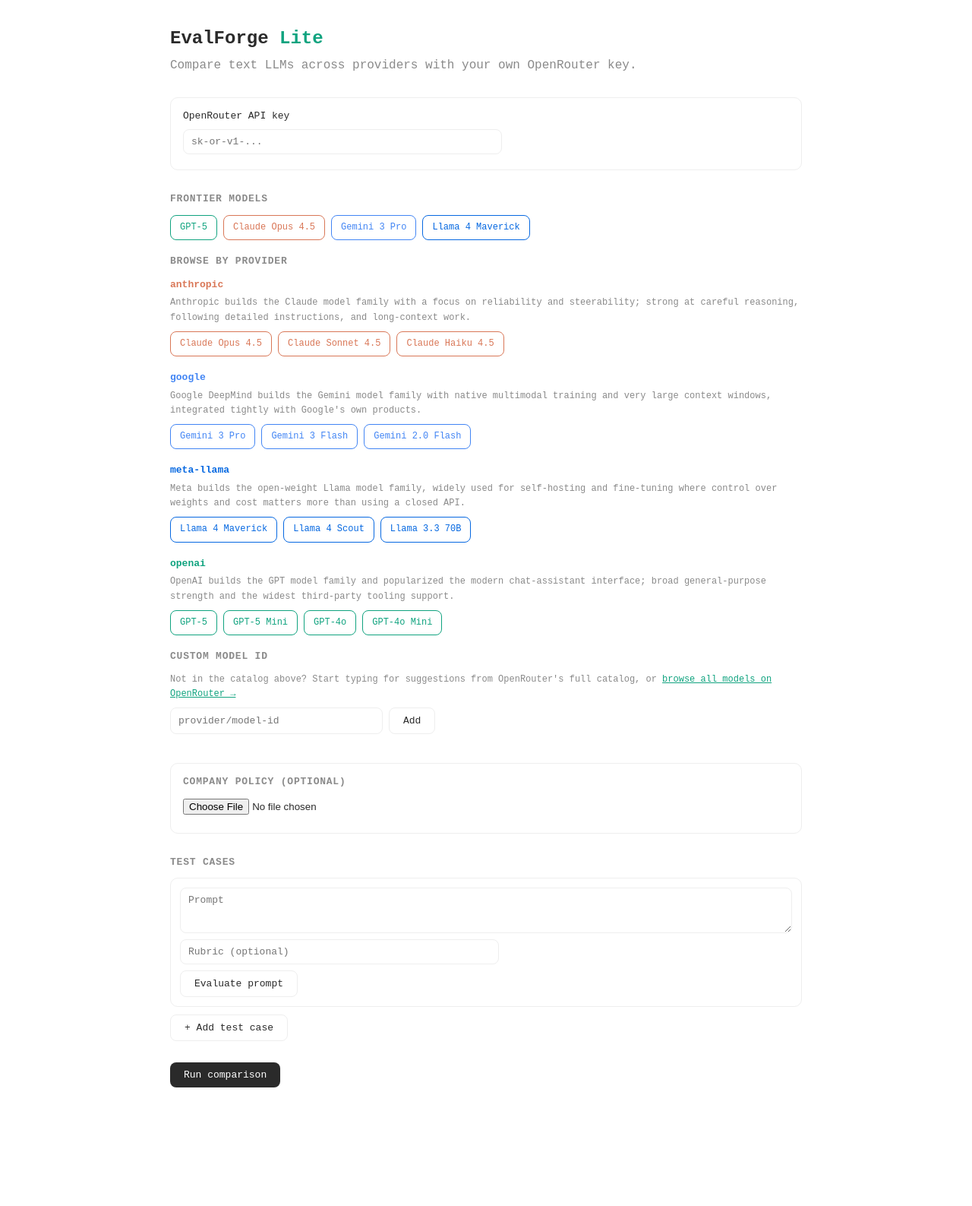
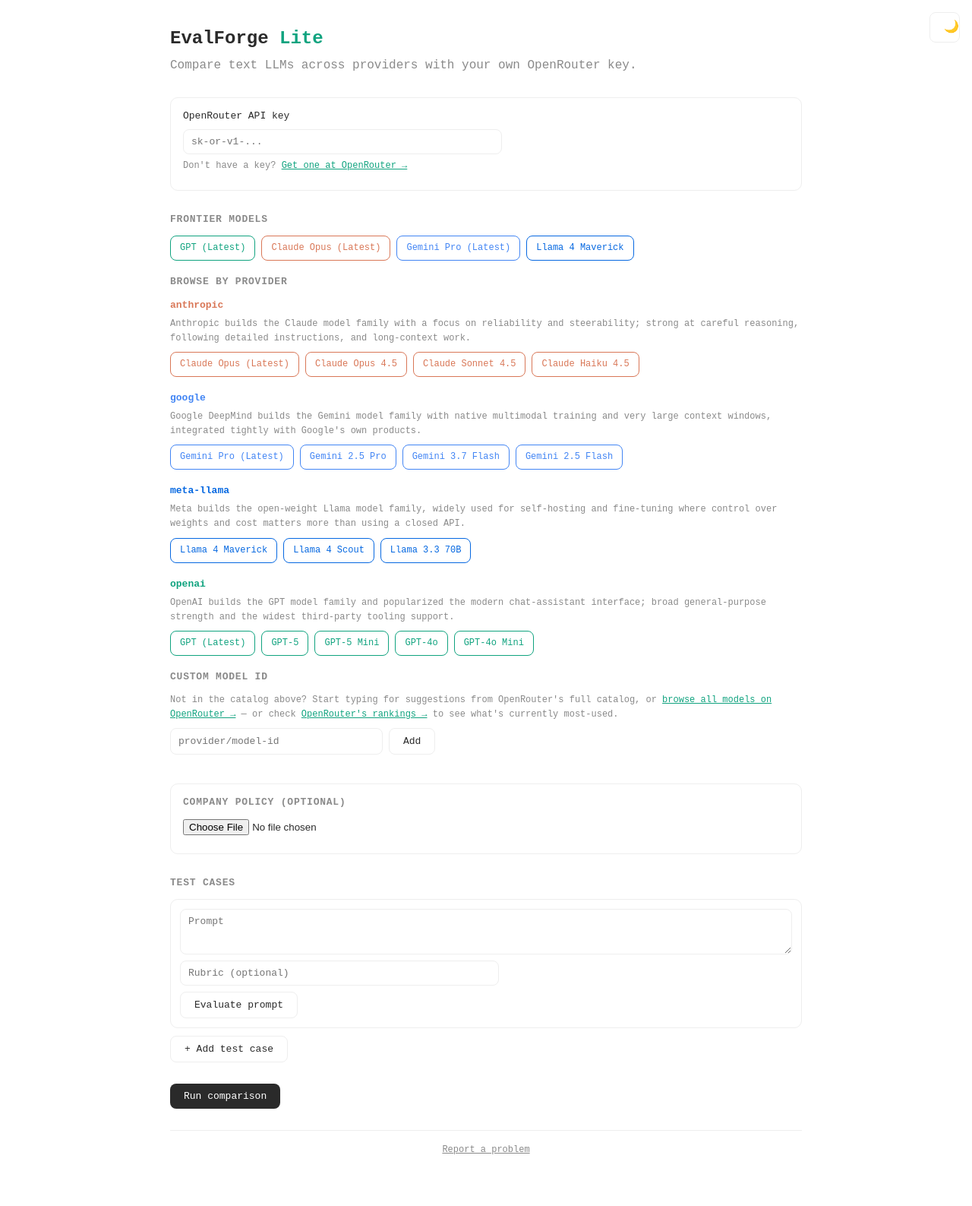
Before and after one commit to thejaredchapman/evalforge-lite, a Flask app: page / in a window 1280 px wide. Shown: the whole page at 76% size. Before the commit the page ends 1431 px from the top, so only its background shows below. Run offline with Flask 3, Linux system fonts and the light colour scheme; data that the repository does not hold is empty.

Commit message:
feat: light/dark mode, fresh frontier picks, new links, fix +N more bug
Dark mode: follows prefers-color-scheme by default, explicit override via
a header toggle button (persisted in localStorage, applied pre-paint via
a small inline script to avoid a flash of the wrong theme). Introduces
--surface/--overlay/--best-model-bg tokens and refactors model-badge
selection state from inline hex colors to a CSS custom property + class
toggle, so selection styling stays theme-correct automatically. The
category chart's Chart.js text/grid colors are computed per-theme and
redrawn on toggle.

Frontier models refreshed against OpenRouter's real live catalog (all 3
of Google's previously-curated models had been silently deprecated).
Frontier picks now use OpenRouter's own self-updating "~provider/model-
latest" alias ids where available (openai, anthropic, google — confirmed
via their own "always redirects to the latest model in that family"
descriptions), so this stops needing manual "what's newest" updates
going forward. No such alias exists for Meta; its pick was independently
verified still current.

Fixes a real bug in the "+N more" provider expansion: clicking to
collapse never actually hid anything, because .model-grid's own
`display: flex` (author stylesheet) silently overrode the browser's
default `[hidden]{display:none}` (user-agent stylesheet) regardless of
selector specificity — confirmed by realizing an earlier screenshot
already showed the "collapsed" state fully expanded. Fixed with a global
`[hidden]{display:none!important}` rule. While fixing it, also capped the
expansion at the 10 most recently-created live models per provider
(excluding noisy :batch pricing-tier duplicates) instead of dumping the
entire live catalog (56 models for OpenAI) into view at once.

Adds: a link to OpenRouter's rankings page, a link to get an OpenRouter
API key next to the key input, and a "Report a problem" footer link.

Verified live throughout: real screenshots in both themes, live-clicked
the expand/collapse toggle to confirm the fix, a real (unmocked) /api/run
call with a tilde-prefixed model id to confirm no pipeline component
chokes on that character, and every curated + frontier model id checked
against the live OpenRouter catalog before being written into
providers.json.

```diff
--- a/catalog.py
+++ b/catalog.py
@@ -37,7 +37,10 @@ def fetch_openrouter_models():
     except requests.RequestException:
         return []
 
-    models = [{"id": m["id"], "name": m.get("name", m["id"])} for m in data.get("data", [])]
+    models = [
+        {"id": m["id"], "name": m.get("name", m["id"]), "created": m.get("created", 0)}
+        for m in data.get("data", [])
+    ]
     _cache["data"] = models
     _cache["fetched_at"] = now
     return models
--- a/static/app.js
+++ b/static/app.js
@@ -8,10 +8,46 @@ const state = {
   runs: [],       // full /api/run responses seen this page load, oldest first
   activeRunId: null,
   categoryChart: null,
+  lastGrades: null, // grades from the currently-displayed run, kept so the chart
+                     // can be redrawn with correct colors if the theme changes
 };
 
 function apiKey() {
   return document.getElementById("api-key").value.trim();
+}
+
+function getStoredTheme() {
+  try {
+    return localStorage.getItem("evalforge-theme");
+  } catch (e) {
+    return null;
+  }
+}
+
+function setStoredTheme(theme) {
+  try {
+    localStorage.setItem("evalforge-theme", theme);
+  } catch (e) {
+    // Storage unavailable (private browsing, blocked) — theme just won't persist.
+  }
+}
+
+function currentTheme() {
+  const explicit = document.documentElement.getAttribute("data-theme");
+  if (explicit) return explicit;
+  return window.matchMedia("(prefers-color-scheme: dark)").matches ? "dark" : "light";
+}
+
+function updateThemeToggleIcon() {
+  document.getElementById("theme-toggle").textContent = currentTheme() === "dark" ? "☀️" : "🌙";
+}
+
+function toggleTheme() {
+  const next = currentTheme() === "dark" ? "light" : "dark";
+  document.documentElement.setAttribute("data-theme", next);
+  setStoredTheme(next);
+  updateThemeToggleIcon();
+  if (state.lastGrades) renderCategoryChart(state.lastGrades);
 }
 
 function letterToClass(letter) {
@@ -70,9 +106,10 @@ function renderProviders(providers) {
     block.appendChild(grid);
 
     const curatedIds = new Set(provider.models.map((m) => m.id));
-    const moreModels = state.allModels.filter(
-      (m) => m.id.startsWith(`${providerId}/`) && !curatedIds.has(m.id)
-    );
+    const moreModels = state.allModels
+      .filter((m) => m.id.startsWith(`${providerId}/`) && !curatedIds.has(m.id) && !m.id.includes(":batch"))
+      .sort((a, b) => (b.created || 0) - (a.created || 0))
+      .slice(0, 10);
     if (moreModels.length > 0) {
       const moreGrid = document.createElement("div");
       moreGrid.className = "model-grid";
@@ -102,22 +139,19 @@ function modelBadge(model, color) {
   const el = document.createElement("div");
   el.className = "model-badge";
   el.textContent = model.name;
-  el.style.borderColor = color;
-  el.style.color = color;
+  el.style.setProperty("--accent", color);
   el.dataset.modelId = model.id;
-  el.addEventListener("click", () => toggleModel(model.id, el, color));
+  el.addEventListener("click", () => toggleModel(model.id, el));
   return el;
 }
 
-async function toggleModel(modelId, el, color) {
+async function toggleModel(modelId, el) {
   if (state.selectedModels.has(modelId)) {
     state.selectedModels.delete(modelId);
-    el.style.background = "#fff";
-    el.style.color = color;
+    el.classList.remove("selected");
   } else {
     state.selectedModels.add(modelId);
-    el.style.background = color;
-    el.style.color = "#fff";
+    el.classList.add("selected");
     const resp = await fetch(`/api/suggest?model_id=${encodeURIComponent(modelId)}`);
     const data = await resp.json();
     if (data.suggestions.length) {
@@ -316,6 +350,8 @@ function renderCategoryChips(categories) {
 }
 
 function renderCategoryChart(grades) {
+  state.lastGrades = grades;
+
   const canvas = document.getElementById("category-chart");
   if (state.categoryChart) {
     state.categoryChart.destroy();
@@ -331,13 +367,25 @@ function renderCategoryChart(grades) {
     backgroundColor: color,
   }));
 
+  const isDark = currentTheme() === "dark";
+  const textColor = isDark ? "#e8e8e8" : "#2a2a2a";
+  const gridColor = isDark ? "#33363c" : "#eeeeee";
+
   state.categoryChart = new Chart(canvas, {
     type: "bar",
     data: { labels: modelIds, datasets },
     options: {
       responsive: true,
-      scales: { y: { beginAtZero: true, max: 100, title: { display: true, text: "Score (0-100)" } } },
-      plugins: { legend: { position: "bottom" } },
+      scales: {
+        y: {
+          beginAtZero: true, max: 100,
+          title: { display: true, text: "Score (0-100)", color: textColor },
+          ticks: { color: textColor },
+          grid: { color: gridColor },
+        },
+        x: { ticks: { color: textColor }, grid: { color: gridColor } },
+      },
+      plugins: { legend: { position: "bottom", labels: { color: textColor } } },
     },
   });
 }
@@ -452,5 +500,17 @@ document.querySelectorAll("#mobile-menu a").forEach((link) => {
   link.addEventListener("click", () => toggleMenu(false));
 });
 
+document.getElementById("theme-toggle").addEventListener("click", toggleTheme);
+updateThemeToggleIcon();
+
+// Keep the icon and chart in sync if the OS theme changes mid-session and the
+// user hasn't made an explicit choice (an explicit choice always wins).
+window.matchMedia("(prefers-color-scheme: dark)").addEventListener("change", () => {
+  if (!document.documentElement.getAttribute("data-theme")) {
+    updateThemeToggleIcon();
+    if (state.lastGrades) renderCategoryChart(state.lastGrades);
+  }
+});
+
 loadCatalogAndModels();
 addTestCase();
--- a/static/style.css
+++ b/static/style.css
@@ -1,8 +1,11 @@
 :root {
   --bg: #ffffff;
+  --surface: #ffffff;
   --fg: #2a2a2a;
   --muted: #8a8a8a;
   --border: #eeeeee;
+  --overlay: rgba(0, 0, 0, 0.3);
+  --best-model-bg: #f0f9f2;
 
   --grade-a: #1e8e3e;
   --grade-b: #f9ab00;
@@ -75,12 +108,29 @@ header .tagline { color: var(--muted); margin: 0; }
 .menu-overlay {
   position: fixed;
   inset: 0;
-  background: rgba(0, 0, 0, 0.3);
+  background: var(--overlay);
   z-index: 25;
+}
+
+.theme-toggle {
+  position: fixed;
+  top: 16px;
+  right: 16px;
+  z-index: 20;
+  width: 40px;
+  height: 40px;
+  border-radius: 8px;
+  background: var(--surface);
+  color: var(--fg);
+  border: 1px solid var(--border);
+  font-size: 16px;
+  line-height: 1;
+  cursor: pointer;
 }
 
 @media (max-width: 640px) {
   .menu-toggle { display: block; }
+  .theme-toggle { right: 64px; }
 }
 
 h2 {
@@ -122,7 +172,7 @@ button {
   font-family: inherit;
   font-size: 13px;
   background: var(--fg);
-  color: #fff;
+  color: var(--bg);
   border: none;
   border-radius: 8px;
   padding: 9px 18px;
@@ -130,19 +180,21 @@ button {
 }
 
 button:hover { opacity: 0.85; }
-button.secondary { background: #fff; color: var(--fg); border: 1px solid var(--border); }
+button.secondary { background: var(--surface); color: var(--fg); border: 1px solid var(--border); }
 
 .model-grid { display: flex; flex-wrap: wrap; gap: 8px; margin-bottom: 18px; }
 
 .model-badge {
-  border: 1px solid var(--border);
+  border: 1px solid var(--accent, var(--border));
   border-radius: 8px;
   padding: 6px 12px;
   font-size: 12px;
   cursor: pointer;
-  background: #fff;
+  background: var(--surface);
+  color: var(--accent, var(--fg));
   transition: background 0.15s, color 0.15s;
 }
+.model-badge.selected { background: var(--accent); color: #fff; }
 
 .provider-block { margin-bottom: 16px; }
 .provider-block h3 { font-size: 13px; margin: 0 0 4px; }
@@ -277,3 +329,12 @@ button.secondary { background: #fff; color: var(--fg); border: 1px solid var(--b
 }
 
 .download-row { display: flex; gap: 10px; margin-top: 16px; }
+
+.page-footer {
+  text-align: center;
+  padding-top: 16px;
+  border-top: 1px solid var(--border);
+  font-size: 12px;
+}
+.page-footer a { color: var(--muted); }
+.page-footer a:hover { color: #10A37F; }
--- a/templates/index.html
+++ b/templates/index.html
@@ -4,11 +4,25 @@
   <meta charset="utf-8">
   <title>EvalForge Lite</title>
   <link rel="stylesheet" href="{{ url_for('static', filename='style.css') }}">
+  <script>
+    // Applied before first paint so a stored theme choice never flashes the
+    // wrong theme — the CSS's own prefers-color-scheme media query already
+    // handles "no stored choice, follow the OS" with no JS needed at all.
+    (function () {
+      try {
+        var theme = localStorage.getItem("evalforge-theme");
+        if (theme === "light" || theme === "dark") {
+          document.documentElement.setAttribute("data-theme", theme);
+        }
+      } catch (e) {}
+    })();
+  </script>
 </head>
 <body>
   <header>
     <h1>EvalForge <span class="accent-brand">Lite</span></h1>
     <p class="tagline">Compare text LLMs across providers with your own OpenRouter key.</p>
+    <button id="theme-toggle" class="theme-toggle" aria-label="Toggle dark mode">&#127769;</button>
     <button id="menu-toggle" class="menu-toggle" aria-label="Open menu" aria-expanded="false" aria-controls="mobile-menu">&#9776;</button>
   </header>
 
@@ -26,6 +40,9 @@
     <label for="api-key">OpenRouter API key</label>
     <input type="password" id="api-key" placeholder="sk-or-v1-...">
     <span id="api-key-status" class="status-text"></span>
+    <p class="provider-blurb">
+      Don't have a key? <a href="https://openrouter.ai/workspaces/default/keys" target="_blank" rel="noopener">Get one at OpenRouter &rarr;</a>
+    </p>
   </section>
 
   <section id="catalog-section">
@@ -39,6 +56,7 @@
     <p class="provider-blurb">
       Not in the catalog above? Start typing for suggestions from OpenRouter's
       full catalog, or <a href="https://openrouter.ai/models" target="_blank" rel="noopener">browse all models on OpenRouter &rarr;</a>
+      — or check <a href="https://openrouter.ai/rankings" target="_blank" rel="noopener">OpenRouter's rankings &rarr;</a> to see what's currently most-used.
     </p>
     <div class="custom-model-input-row">
       <input type="text" id="custom-model-input" list="all-models-datalist" placeholder="provider/model-id">
@@ -91,6 +109,10 @@
     </div>
   </section>
 
+  <footer class="page-footer">
+    <a href="https://openrouter.ai/docs/guides/overview/report-feedback" target="_blank" rel="noopener">Report a problem</a>
+  </footer>
+
   <script src="https://cdn.jsdelivr.net/npm/chart.js@4.5.1/dist/chart.umd.min.js"></script>
   <script src="{{ url_for('static', filename='app.js') }}"></script>
 </body>
```
Also changed, not shown: other parts of static/style.css (+37 -7 lines), data/providers.json (+9 -6 lines), tests/test_catalog.py (+10 -8 lines), README.md.
